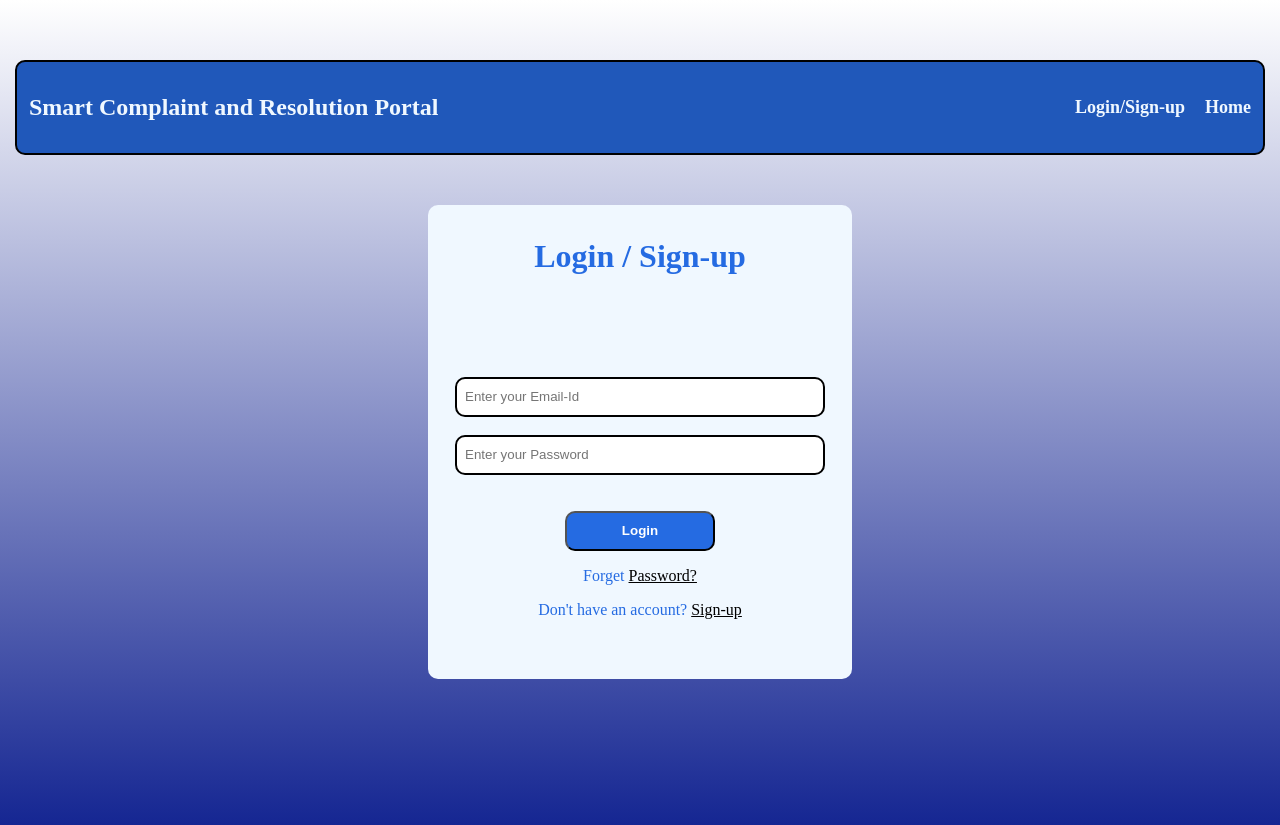
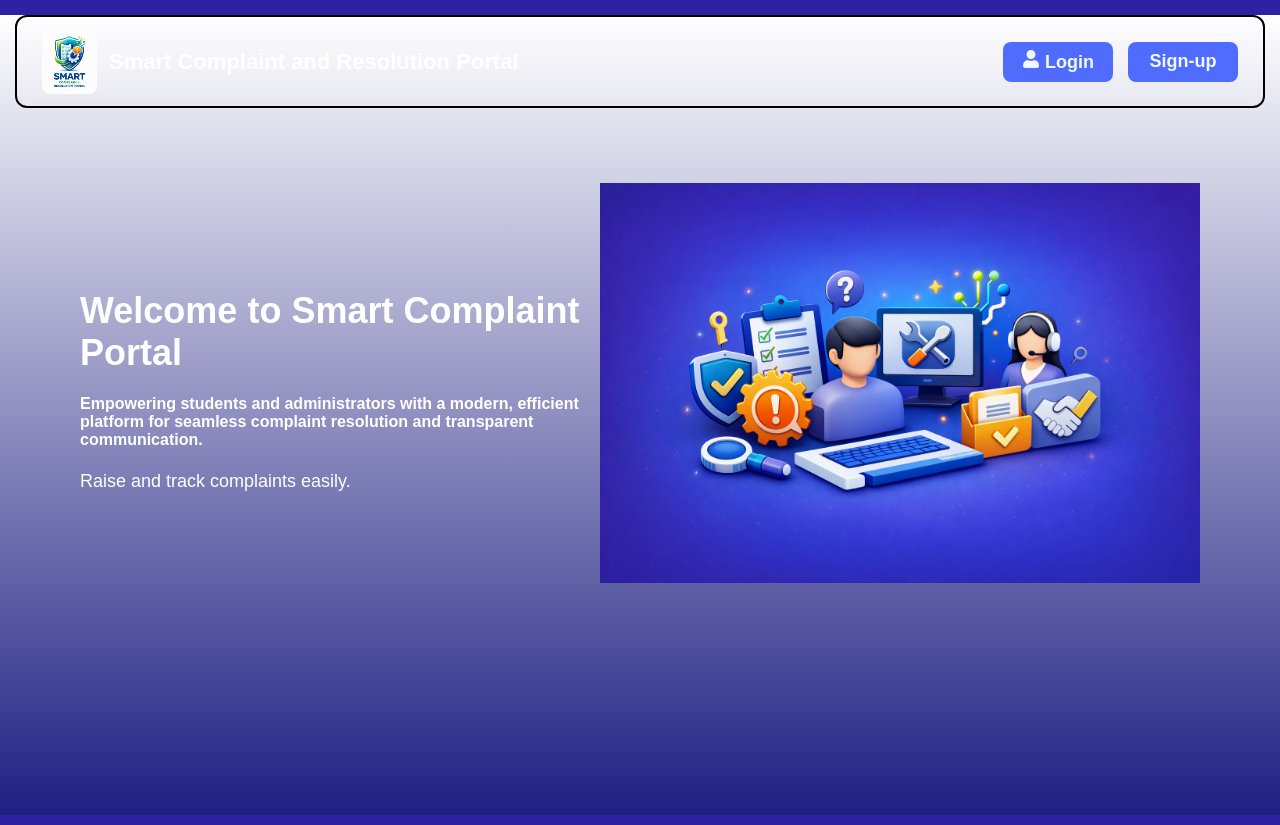
Before and after one commit to Aniyajain/Smart-Complaint-and-Resolution-Portal, a React (Vite) app in the folder portal/: page / in a window 1280 px wide. Built offline with nearby package versions, Linux system fonts and the light colour scheme.

Commit message:
Some changes

```diff
--- a/portal/src/App.jsx
+++ b/portal/src/App.jsx
@@ -5,16 +5,18 @@ import Register from "./components/Register";
 import Signup from "./components/Signup";
 import Profile from "./components/Profile";
 import Track from "./components/Track";
+import Interface from "./components/Interface";
 function App(){
   return(
   <BrowserRouter>
       <Routes>
-        <Route path="/" element={<Loginpage />} />
+        <Route path="/" element={<Interface />} />
         <Route path="/home" element={<Home />} />
         <Route path="/signup" element={<Signup />} />
          <Route path="/profile" element={<Profile />} />
           <Route path="/register" element={<Register />} />
            <Route path="/track" element={<Track />} />
+            <Route path="/login" element={<Loginpage />} />
       </Routes>
     </BrowserRouter>
   );
--- /dev/null
+++ b/portal/src/components/Interface.css
@@ -0,0 +1,111 @@
+/* Reset */
+
+body{
+    margin: 0;
+    padding: 0;
+    font-family: Arial, Helvetica, sans-serif;
+    background-color: #2E21A2;
+}
+
+/* Main container */
+
+#main{
+    min-height: 100vh;
+}
+
+/* ================= NAVBAR ================= */
+
+nav{
+    display: flex;
+    justify-content: space-between;
+    align-items: center;
+
+    padding: 12px 25px;
+    margin: 15px;
+
+    border-radius: 12px;
+
+    background: rgba(255,255,255,0.08);
+    backdrop-filter: blur(8px);
+
+    color: white;
+}
+
+/* Logo + Heading */
+
+#nav-left{
+    display: flex;
+    align-items: center;
+    gap: 12px;
+}
+
+#logo{
+    width: 55px;
+    height: 65px;
+    border-radius: 8px;
+}
+
+#nav-left h1{
+    font-size: 22px;
+    font-weight: 600;
+}
+
+/* ================= NAV BUTTONS ================= */
+
+#nav-links{
+    display: flex;
+    gap: 15px;
+}
+
+.btn{
+    border-radius: 8px;
+    background: #4f6cff;
+    width: 110px;
+    height: 40px;
+    border: none;
+    transition: 0.3s;
+}
+
+.btn:hover{
+    background:#6b84ff;
+    cursor:pointer;
+}
+
+.btn a{
+    text-decoration: none;
+    color: white;
+    font-weight: 500;
+}
+
+/* ================= PAGE CONTENT ================= */
+
+#content{
+    display: flex;
+    justify-content: space-between;
+    align-items: center;
+
+    padding: 60px 80px;
+}
+
+/* Left text section */
+
+#left{
+    color: white;
+    max-width: 500px;
+}
+
+#left h2{
+    font-size: 36px;
+    margin-bottom: 10px;
+}
+
+#left p{
+    font-size: 18px;
+}
+
+/* Right Image */
+
+#right img{
+    width: 600px;
+    height: auto;
+}
--- /dev/null
+++ b/portal/src/components/Interface.jsx
@@ -0,0 +1,49 @@
+import { Link } from "react-router-dom";
+import logo from "../assets/logo.png";
+import sideimg from "../assets/side image.png";
+import { FaUser } from "react-icons/fa";
+import "./Interface.css";
+
+function Interface(){
+    return(
+        <div id="main">
+
+            <nav>
+
+                <div id="nav-left">
+                    <img src={logo} alt="logo" id="logo"/>
+                    <h1>Smart Complaint and Resolution Portal</h1>
+                </div>
+
+                <div id="nav-links">
+                    <button className="btn">
+                        <Link to="/login">
+                            <FaUser style={{marginRight:"5px"}}/>
+                            Login
+                        </Link>
+                    </button>
+
+                    <button className="btn">
+                        <Link to="/signup">Sign-up</Link>
+                    </button>
+                </div>
+
+            </nav>
+
+            <div id="content">
+                <div id="left">
+                    <h2>Welcome to Smart Complaint Portal</h2>
+                    <h4>Empowering students and administrators with a modern, efficient platform for seamless complaint resolution and transparent communication.</h4>
+                    <p>Raise and track complaints easily.</p>
+                </div>
+
+                <div id="right">
+                    <img src={sideimg} alt="loading..." />
+                </div>
+            </div>
+
+        </div>
+    )
+}
+
+export default Interface;
--- a/portal/src/components/Loginpage.jsx
+++ b/portal/src/components/Loginpage.jsx
@@ -7,8 +7,9 @@ function Loginpage(){
                  <h1>Smart Complaint and Resolution Portal</h1>
 
                 <div id="nav-links">
-                <Link to="/">Login/Sign-up</Link>
-                 <Link to="/home">Home </Link>
+                <button><Link to="/login">Login</Link></button>
+                <button><Link to="/signup">Sign-up</Link></button>
+                 {/* <button><Link to="/home">Home </Link></button> */}
                 </div>
 
 
```
